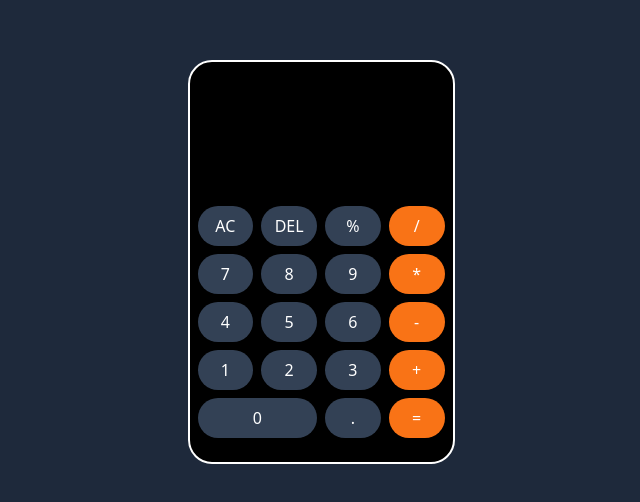
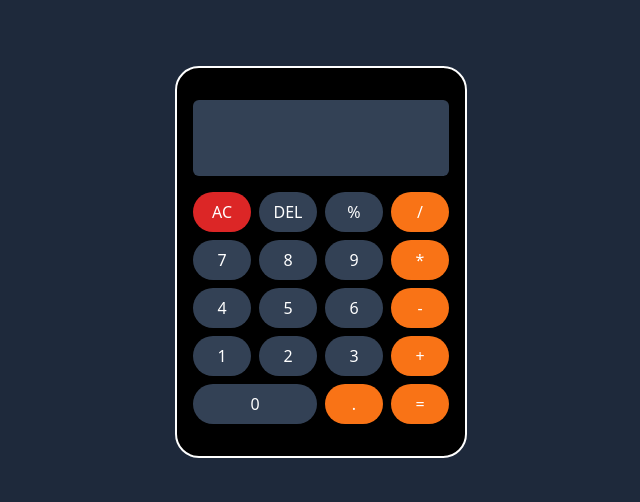
Before and after one commit to himanshiagrawal22/Calculator, a website: page index.html in a window 1280 px wide. Shown: the part 138-640 px from the top of the page, without its empty margins (319-959 px from the left). Drawn offline with Linux system fonts and the light colour scheme.

Commit message:
Add some changes

```diff
--- a/index.html
+++ b/index.html
@@ -7,31 +7,31 @@
     <link rel="stylesheet" href="output.css">
 </head>
 <body class="grid h-screen bg-slate-800 place-content-center">
- <div class="max-w-md px-2 py-6 bg-black border-2 border-white rounded-3xl">
+ <div class="max-w-md p-4 py-8 bg-black border-2 border-white rounded-3xl">
   <div class="text-white">
-  <div>
-    <input class="px-2 py-12 text-right bg-black outline-none" id="input" type="text">
+  <div class="mb-4">
+    <input class="w-64 px-6 py-5 text-3xl text-right rounded-md outline-none text-full bg-slate-700 white" id="input" type="text readonly">
   </div>
   <div id="number" class="grid grid-cols-4 [&>*]:p-2 [&>*]:rounded-full  gap-2 flex justify-center">
-    <button class="bg-slate-700 hover:bg-slate-500" onclick="allClearDisplay()">AC</button>
-    <button class="bg-slate-700 hover:bg-slate-500" onclick="clearDisplay()">DEL</button>
-    <button class="bg-slate-700 hover:bg-slate-500" onclick="getnumber('%')">%</button>
-    <button class="bg-orange-500 hover:bg-orange-600" onclick="getnumber('/')">/</button>
-    <button class="bg-slate-700 hover:bg-slate-500" onclick="getnumber(7)">7</button>
-    <button class="bg-slate-700 hover:bg-slate-500" onclick="getnumber(8)">8</button>
-    <button class="bg-slate-700 hover:bg-slate-500" onclick="getnumber(9)">9</button>
-    <button class="bg-orange-500 hover:bg-orange-600" onclick="getnumber('*')">*</button>
-    <button class="bg-slate-700 hover:bg-slate-500" onclick="getnumber(4)">4</button>
-    <button class="bg-slate-700 hover:bg-slate-500" onclick="getnumber(5)">5</button>
-    <button class="bg-slate-700 hover:bg-slate-500" onclick="getnumber(6)">6</button>
-    <button class="bg-orange-500 hover:bg-orange-600" onclick="getnumber('-')">-</button>
-    <button class="bg-slate-700 hover:bg-slate-500" onclick="getnumber(1)">1</button>
-    <button class="bg-slate-700 hover:bg-slate-500" onclick="getnumber(2)">2</button>
-    <button class="bg-slate-700 hover:bg-slate-500" onclick="getnumber(3)">3</button>
-    <button class="bg-orange-500 hover:bg-orange-600" onclick="getnumber('+')">+</button>
-    <button class="col-span-2 bg-slate-700 hover:bg-slate-500"onclick="getnumber(0)">0</button>
-    <button class="text-center bg-slate-700 hover:bg-slate-500" onclick="getnumber('.')">.</button>
-    <button class="bg-orange-500 hover:bg-orange-600" onclick="calculate()">=</button>
+    <button class="bg-red-600 shadow hover:bg-red-700" onclick="allClearDisplay()">AC</button>
+    <button class="shadow bg-slate-700 hover:bg-slate-600" onclick="clearDisplay()">DEL</button>
+    <button class="shadow bg-slate-700 hover:bg-slate-600" onclick="getnumber('%')">%</button>
+    <button class="bg-orange-500 shadow hover:bg-orange-600" onclick="getnumber('/')">/</button>
+    <button class="shadow bg-slate-700 hover:bg-slate-600" onclick="getnumber(7)">7</button>
+    <button class="shadow bg-slate-700 hover:bg-slate-600" onclick="getnumber(8)">8</button>
+    <button class="shadow bg-slate-700 hover:bg-slate-600" onclick="getnumber(9)">9</button>
+    <button class="bg-orange-500 shadow hover:bg-orange-600" onclick="getnumber('*')">*</button>
+    <button class="shadow bg-slate-700 hover:bg-slate-600" onclick="getnumber(4)">4</button>
+    <button class="shadow bg-slate-700 hover:bg-slate-600" onclick="getnumber(5)">5</button>
+    <button class="shadow bg-slate-700 hover:bg-slate-600" onclick="getnumber(6)">6</button>
+    <button class="bg-orange-500 shadow hover:bg-orange-600" onclick="getnumber('-')">-</button>
+    <button class="shadow bg-slate-700 hover:bg-slate-600" onclick="getnumber(1)">1</button>
+    <button class="shadow bg-slate-700 hover:bg-slate-600" onclick="getnumber(2)">2</button>
+    <button class="shadow bg-slate-700 hover:bg-slate-600" onclick="getnumber(3)">3</button>
+    <button class="bg-orange-500 shadow hover:bg-orange-600" onclick="getnumber('+')">+</button>
+    <button class="col-span-2 shadow bg-slate-700 hover:bg-slate-600"onclick="getnumber(0)">0</button>
+    <button class="text-center bg-orange-500 shadow hover:bg-orange-600" onclick="getnumber('.')">.</button>
+    <button class="bg-orange-500 shadow hover:bg-orange-600" onclick="calculate()">=</button>
 </div>
 <script src="script.js"></Script>
 </body>
--- a/script.js
+++ b/script.js
@@ -15,9 +15,12 @@ function clearDisplay()
     inputbox.value=inputbox.value.slice(0,-1);
 }
 
-function calculate()
-{
-let res=inputbox.value;
-let y=eval(res);
-inputbox.value=y;
+function calculate() {
+    try {
+        // Handle percentage conversion before evaluating
+        let expression = inputbox.value.replace(/%/g, '/100');
+        inputbox.value = eval(expression.replace(/X/g, '*'));
+    } catch {
+        inputbox.value = "Error";
+    }
 }
```
Also changed, not shown: output.css.
